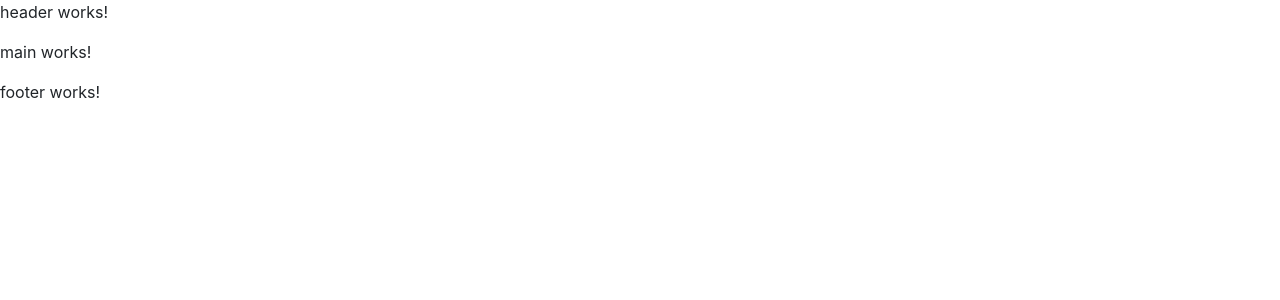
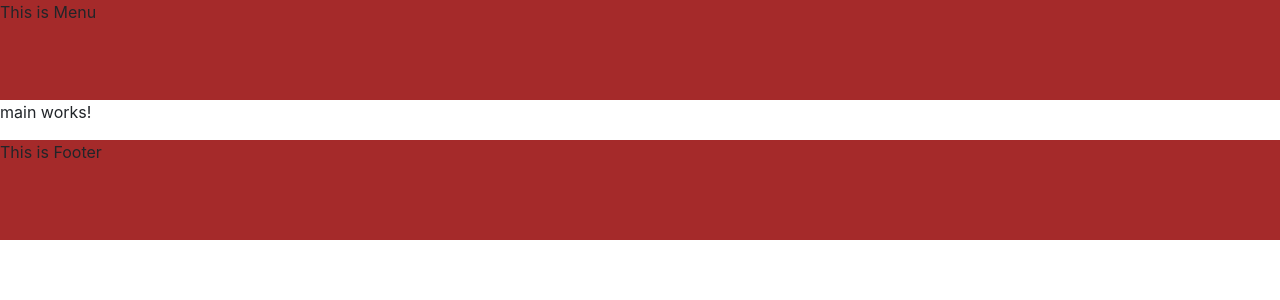
Before and after one commit to sachinPTS/quotesApp, an Angular app: page / in a window 1280 px wide. Shown: the top 300 px of the page. Built offline with nearby package versions, Linux system fonts and the light colour scheme.

Commit message:
added place holder html and css for header and footer component

```diff
--- a/src/app/footer/footer.component.css
+++ b/src/app/footer/footer.component.css
@@ -0,0 +1,4 @@
+.footer{
+    height: 100px;
+    background-color: brown;
+}
--- a/src/app/footer/footer.component.html
+++ b/src/app/footer/footer.component.html
@@ -1 +1 @@
-<p>footer works!</p>
+<div class="footer">This is Footer</div>
--- a/src/app/header/header.component.css
+++ b/src/app/header/header.component.css
@@ -0,0 +1,4 @@
+.header{
+    height: 100px;
+    background-color: brown;
+}
--- a/src/app/header/header.component.html
+++ b/src/app/header/header.component.html
@@ -1 +1 @@
-<p>header works!</p>
+<div class="header">This is Menu</div>
```
